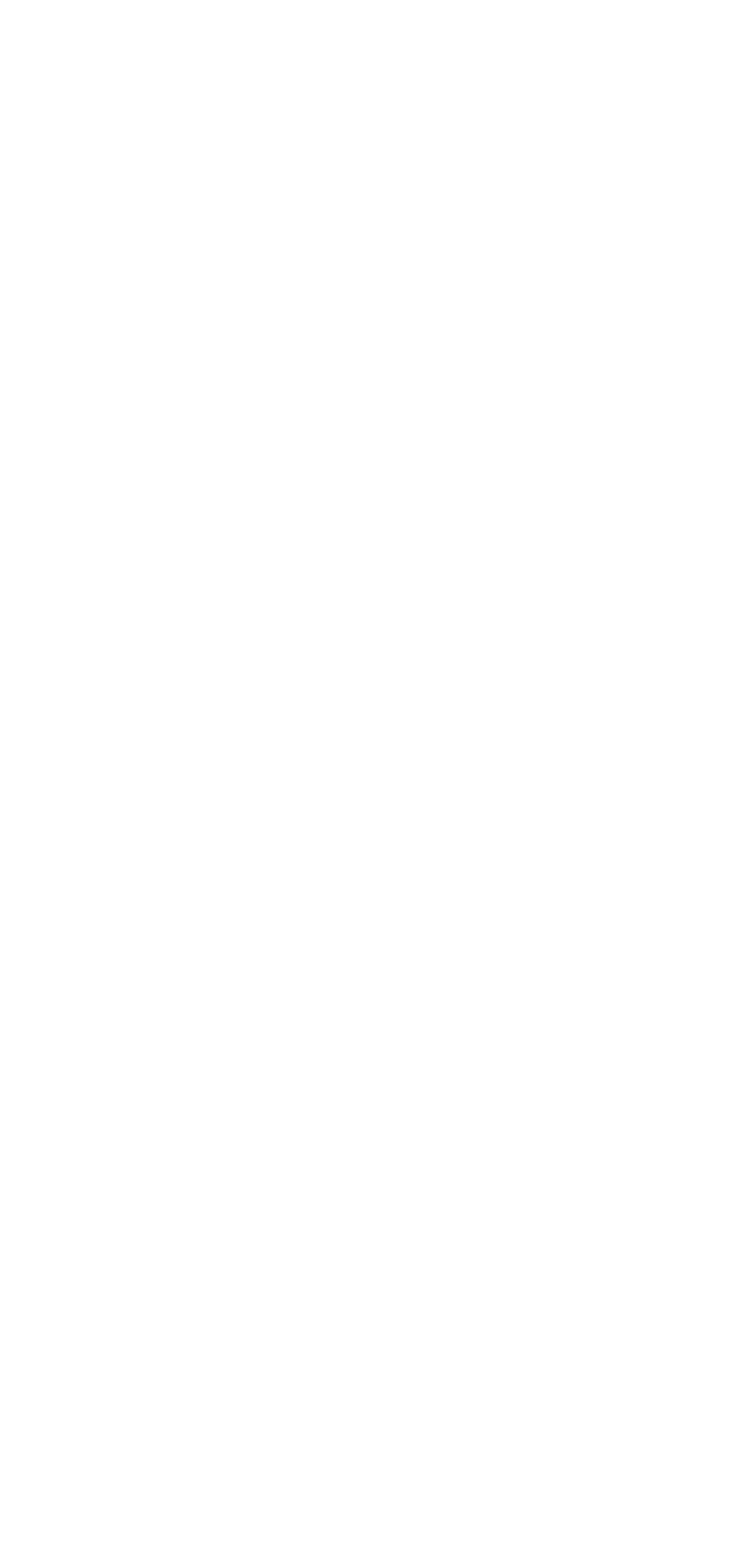
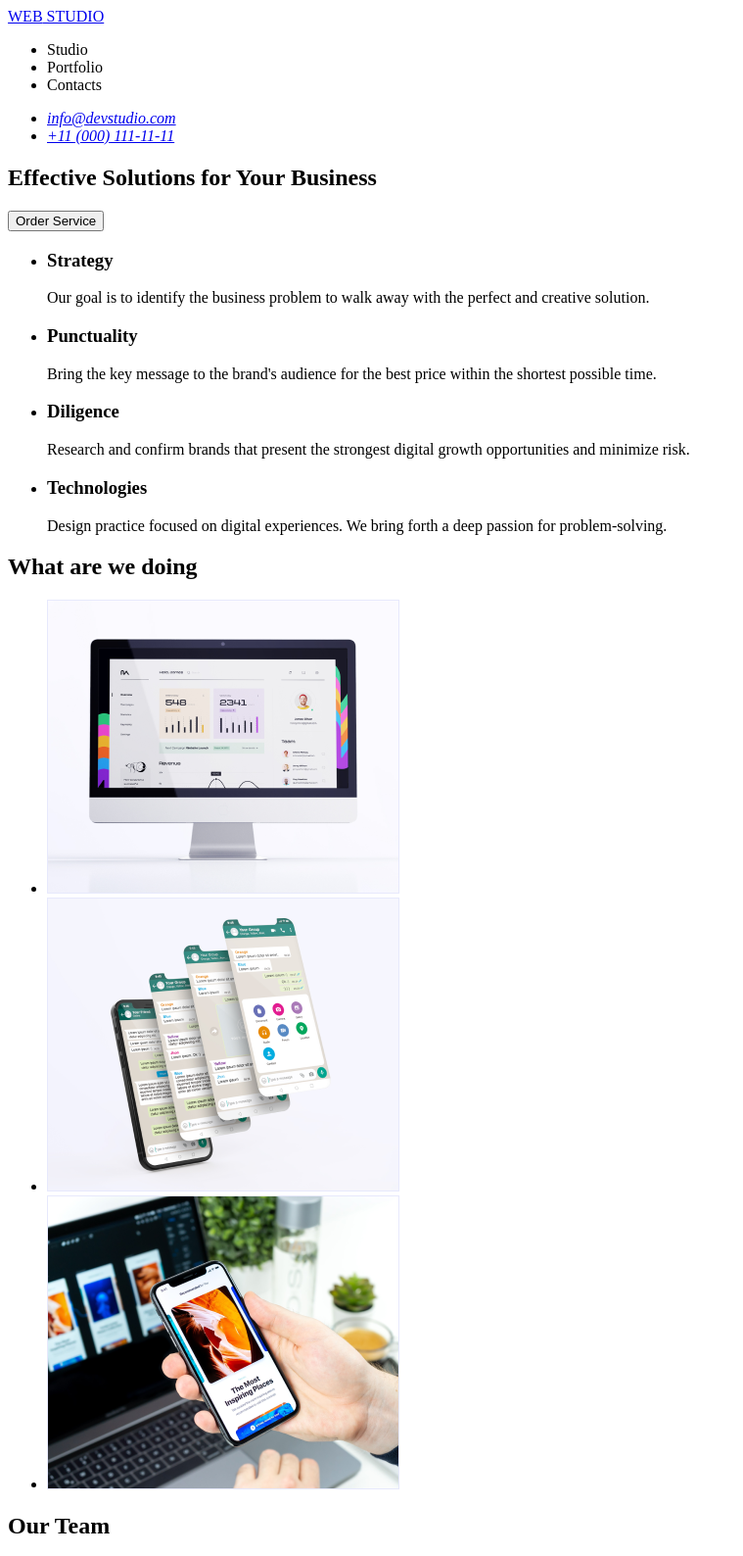
Before and after one commit to Andrey-m01/goit-markup-hw-01, a plain HTML site: page index.html in a window 1280 px wide. Shown: the top 1588 px of the page at 98% size, without its empty margins (0-759 px from the left). Before the commit the page ends 800 px from the top, so only its background shows below. Drawn offline with Linux system fonts and the light colour scheme.

Commit message:
making bounces

```diff
--- a/index.html
+++ b/index.html
@@ -7,38 +7,109 @@
 </head>
 <body>
     <header>
+        <nav>
+            <a href="./"><span>WEB</span> STUDIO</a>
+            <ul>
+                <li>Studio</li>
+                <li>Portfolio</li>
+                <li>Contacts</li>
+            </ul>
+        </nav>
+        <address>
+            <ul>
+                <li><a href="mailto:info@devstudio.com">info@devstudio.com</a></li>
+                <li><a href="tel:+110001111111">+11 (000) 111-11-11</a></li>
+            </ul>
+        </address>
 
     </header>
 
     <main>
+        <!--  hero image -->
         <section>
+            <h1>Effective Solutions
+                for Your Business</h1>
+            <button type="button">Order Service</button>
+        </section>
+
+        <!-- Section 1 Benefits -->
+        <section>
+            <h2 hidden>Our Benefits</h2>
+            <ul>
+                <li>
+                    <h3>Strategy</h3>
+                    <p>
+                        Our goal is to identify the business
+                        problem to walk away with the perfect and creative solution.
+                    </p>
+                </li>
+                <li>
+                    <h3>Punctuality</h3>
+                    <p>
+                        Bring the key message to the brand's audience for the best price within the shortest possible time.
+                    </p>
+                </li>
+                <li>
+                    <h3>Diligence</h3>
+                    <p>
+                        Research and confirm brands that present the strongest digital growth opportunities and minimize risk.
+                    </p>
+                </li>
+                <li>
+                    <h3>Technologies</h3>
+                    <p>
+                        Design practice focused on digital experiences. We bring forth a deep passion for problem-solving.
+                    </p>
+                </li>
+            </ul>
+        </section>
+
+        <!-- What are we doing -->
+        <section>
+            <h2>What are we doing</h2>
+            <ul>
+                <li><img src="./images/01-what-are-we-doing/img1.png" alt="research" height="300" width="360"></li>
+                <li><img src="./images/01-what-are-we-doing/img2.png" alt="develop" height="300" width="360"></li>
+                <li><img src="./images/01-what-are-we-doing/img3.png" alt="implement" height="300" width="360"></li>
+            </ul>
 
         </section>
+
+        <!-- Our Team -->
         <section>
-
-        </section>
-        <section>
-
-        </section>
-        <section>
-
-        </section>
-        <section>
-
-        </section>
-        <section>
-
-        </section>
-        <section>
-
-        </section>
-        <section>
+            <h1>Our Team</h1>
+            <ul>
+                <li>
+                    <img src="./images/02-our-team/img.png" alt="Mark Guerrero">
+                    <h3>Mark Guerrero</h3>
+                    <p>Product Designer</p>
+                </li>
+                <li>
+                    <img src="./images/02-our-team/img2.png" alt="Tom Ford">
+                    <h3>Tom Ford</h3>
+                    <p>Frontend Developer</p>
+                </li>
+                <li>
+                    <img src="./images/02-our-team/img3.png" alt="Camila Garcia">
+                    <h3>Camila Garcia</h3>
+                    <p>Marketing</p>
+                </li>
+                <li>
+                    <img src="./images/02-our-team/img4.png" alt="Daniel Wilson">
+                    <h3>Daniel Wilson</h3>
+                    <p>UI Designer</p>
+                </li>
+            </ul>
 
         </section>
 
     </main>
 
     <footer>
+        <a href="./"><span>WEB</span> STUDIO</a>
+        <p>
+            Increase the flow of customers and sales for your business with digital marketing & growth solutions.
+        </p>
 
     </footer>
 
```
Also changed, not shown: images/01-what-are-we-doing/img1.png (added), images/01-what-are-we-doing/img2.png (added), images/01-what-are-we-doing/img3.png (added), images/02-our-team/img.png (added), images/02-our-team/img2.png (added), images/02-our-team/img3.png (added), images/02-our-team/img4.png (added).
